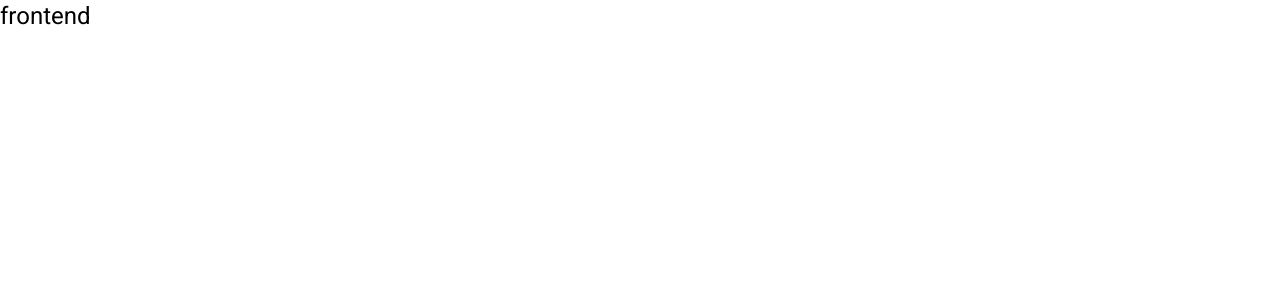
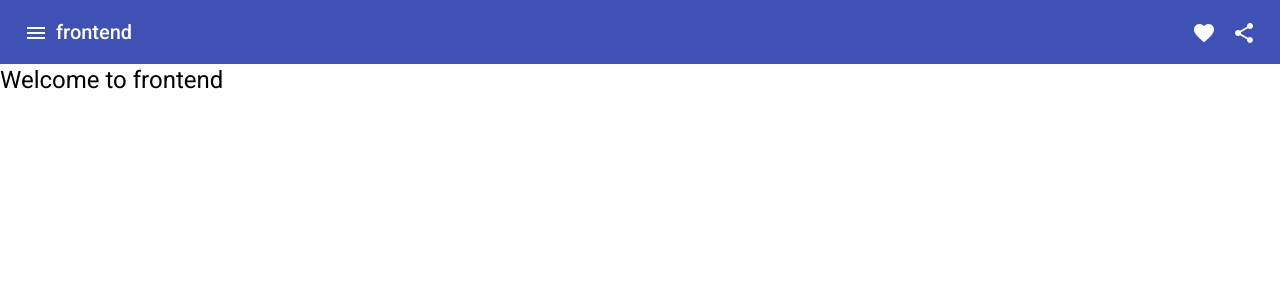
Before and after one commit to rjnay1984/LocalLibrary, an Angular app in the folder frontend/: page / in a window 1280 px wide. Shown: the top 300 px of the page. Built offline with nearby package versions, Linux system fonts and the light colour scheme.

Commit message:
navigation component

```diff
--- a/frontend/src/app/app.component.html
+++ b/frontend/src/app/app.component.html
@@ -1,2 +1,3 @@
-<h1>{{ title }}</h1>
+<app-navigation appTitle="{{ title }}"></app-navigation>
+<h1>Welcome to {{ title }}</h1>
 <router-outlet></router-outlet>
--- /dev/null
+++ b/frontend/src/app/shared/navigation/navigation.component.css
@@ -0,0 +1,3 @@
+.example-spacer {
+  flex: 1 auto;
+}
--- /dev/null
+++ b/frontend/src/app/shared/navigation/navigation.component.html
@@ -0,0 +1,13 @@
+<mat-toolbar color="primary">
+  <button mat-icon-button class="example-icon" aria-label="Example icon-button with menu icon">
+    <mat-icon>menu</mat-icon>
+  </button>
+  <span>{{ appTitle }}</span>
+  <span class="example-spacer"></span>
+  <button mat-icon-button class="example-icon favorite-icon" aria-label="Example icon-button with heart icon">
+    <mat-icon>favorite</mat-icon>
+  </button>
+  <button mat-icon-button class="example-icon" aria-label="Example icon-button with share icon">
+    <mat-icon>share</mat-icon>
+  </button>
+</mat-toolbar>
```
Also changed, not shown: frontend/src/app/app.module.ts (+6 -2 lines), frontend/src/app/core/material/material.module.ts (added, +20 -0 lines), frontend/src/app/shared/navigation/navigation.component.ts (added, +13 -0 lines), frontend/.eslintrc.json, 2 other files (tests, documents, lock files or other folders).
